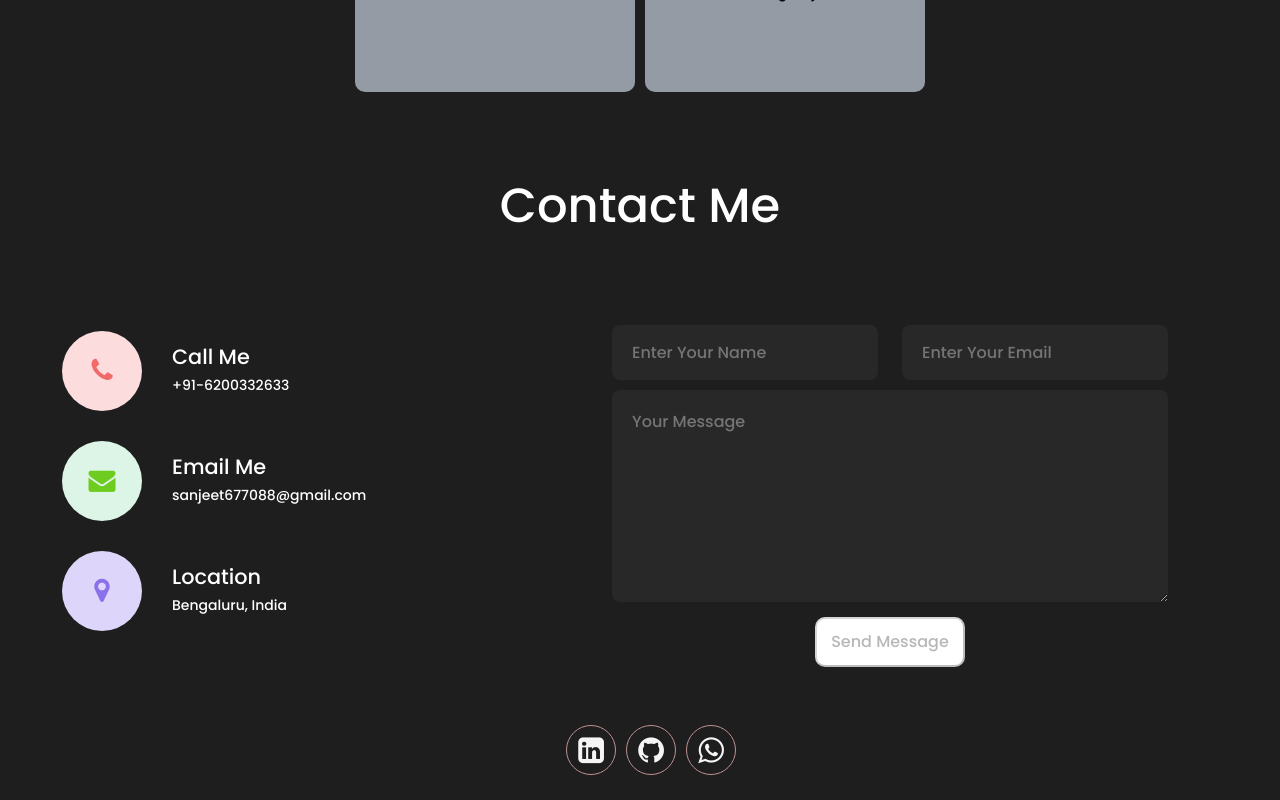
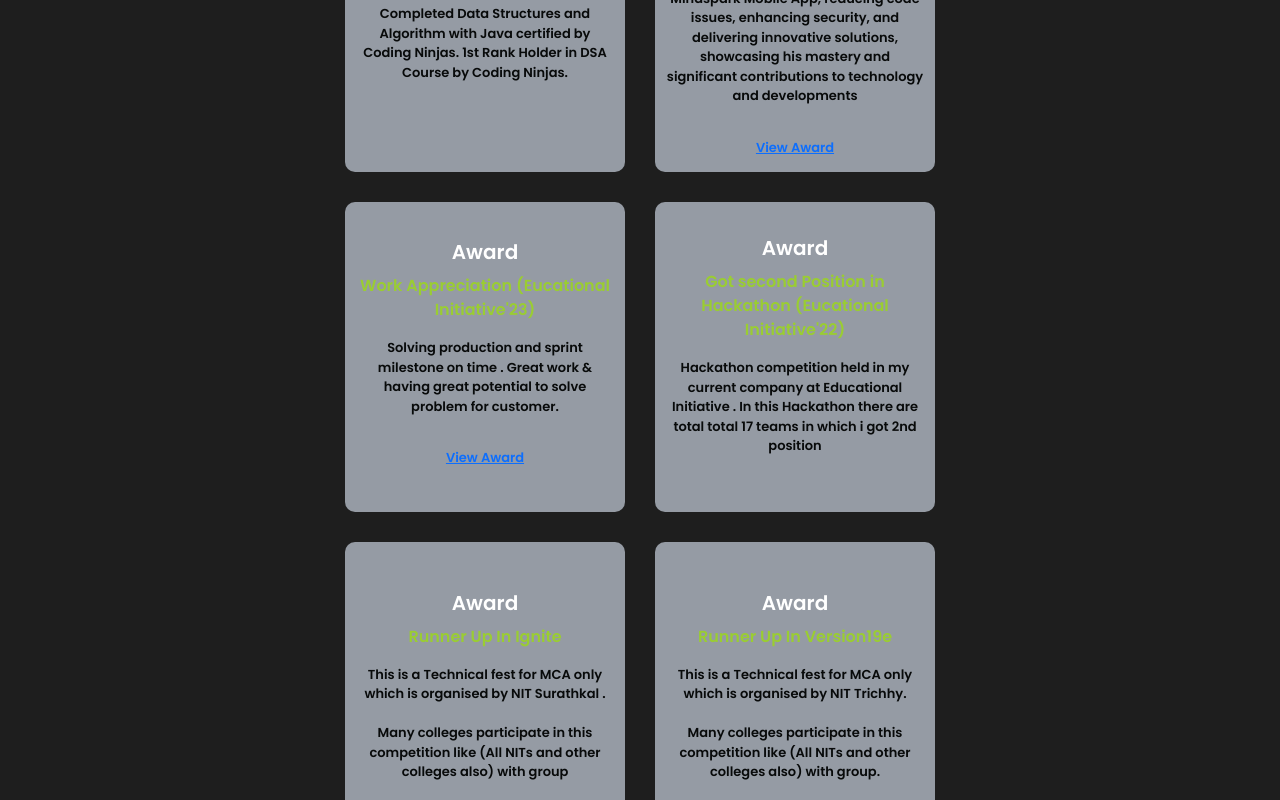
Before and after one commit to rajupraaa1234/ReactMyPortfolio, a React (Create React App) app: page / in a window 1280 px wide. Shown: the part 4780-5580 px from the top of the page. Built offline with nearby package versions, Linux system fonts and the light colour scheme.

Commit message:
Achievment done

```diff
--- a/src/components/Achievements/achievements.css
+++ b/src/components/Achievements/achievements.css
@@ -2,6 +2,7 @@
   align-items: center;
   justify-content: center;
   padding: 0 1rem;
+
 }
 
 .achievement-text {
@@ -9,11 +10,24 @@
   font-size: 3rem;
 }
 
+.platformStyle {
+  color: yellowgreen;
+  font-weight: bold;
+}
+
+
+.certificateLink {
+  font-size: small;
+  font-weight: bold;
+}
+
 .achievement-row {
   display: flex;
   justify-content: center;
   align-items: center;
   flex-wrap: wrap;
+  margin-left: 25%;
+  margin-right: 25%;
   padding-top: 2rem;
 }
 
@@ -22,16 +36,19 @@
   position: relative;
   width: 280px;
   border-radius: 10px !important;
-  padding: 10px 10px;
+  justify-content: center;
+  padding: 5px 10px;
   display: flex;
-  height: 240px;
+  height: 310px;
+  /* min-height: 250px; */
   overflow: hidden;
   align-items: center;
   flex-direction: column;
   cursor: pointer;
   text-align: center;
   transition: all 0.5s ease;
-  margin: 5px;
+  margin: 15px;
+
 }
 
 .my-achievement:hover {
--- a/src/components/Achievements/achievements.js
+++ b/src/components/Achievements/achievements.js
@@ -19,9 +19,16 @@ const Achievements = () => {
               <h4 className="achievement-name">
                 {achievement.achievement_name}
               </h4>
+              <p class="platformStyle">
+                {achievement.platform}
+              </p>
               <p className="achievement-desc">
                 {achievement.achievement_description}
               </p>
+              {achievement.certificate && <a
+                href={achievement.link}>
+                <p className="certificateLink">View Award</p>
+              </a>}
             </div>
           ))}
       </div>
--- a/src/data/achievements.js
+++ b/src/data/achievements.js
@@ -2,16 +2,62 @@ export const achievements = [
   {
     id: 1,
     achievement_name: "Coding Skill",
-    achievement_description:
-      "Solved more than 2000 coding problems across all coding platforms(Leetcode, GeeksForGeeks, HackerRank)",
+    title: "1st Ranker at Conding Ninjas",
+    platform: 'Coding Ninjas',
+    achievement_description: <p>
+      Completed Data Structures and Algorithm with Java certified by Coding Ninjas. 1st Rank Holder in DSA Course by Coding Ninjas.
+    </p>
   },
   {
     id: 2,
     achievement_name: "Award",
+    platform: `Got Maestro Award (Eucational Initiative'23)`,
+    certificate: true,
+    link: "https://drive.google.com/file/d/1vsM1P8lEFbfguflsnYnftmNZtcUzuEZk/view?usp=sharing",
     achievement_description: <p>
-      Winner of Nakshatra 2K20 (All India MCA Fest Organized by NIT Calicut)
+      For exceptional work in stabilising the Mindspark Mobile App, reducing code issues, enhancing security, and delivering innovative solutions, showcasing his mastery and significant contributions to technology and developments
+    </p>
+  },
+  {
+    id: 3,
+    achievement_name: "Award",
+    platform: `Work Appreciation (Eucational Initiative'23)`,
+    certificate: true,
+    link: "https://drive.google.com/file/d/1JS43Mz7uBC8rxvZS_CfpkrjrsSZrQLdd/view?usp=sharing",
+    achievement_description: <p>
+      Solving production and sprint milestone on time . Great work & having great potential to solve problem for customer.
+    </p>
+  },
+  {
+    id: 4,
+    achievement_name: "Award",
+    platform: `Got second Position in Hackathon (Eucational Initiative'22)`,
+    certificate: false,
+    achievement_description: <p>
+      Hackathon competition held in my current company at Educational Initiative . In this Hackathon there are total total 17 teams in which i got 2nd position    </p>
+  },
+  {
+    id: 5,
+    achievement_name: "Award",
+    platform: `Runner Up In Ignite`,
+    certificate: false,
+    achievement_description: <p>
+      This is a Technical fest for MCA only which is organised by NIT Surathkal .
       <br></br>
       <br></br>
-      1st Rank Holder in DSA Course by Coding Ninjas</p>
-    },
+      Many colleges participate in this competition like (All NITs and other colleges also) with group
+    </p>
+  },
+  {
+    id: 6,
+    achievement_name: "Award",
+    platform: `Runner Up In Version19e`,
+    certificate: false,
+    achievement_description: <p>
+      This is a Technical fest for MCA only which is organised by NIT Trichhy.
+      <br></br>
+      <br></br>
+      Many colleges participate in this competition like (All NITs and other colleges also) with group.
+    </p>
+  }
 ];
```
